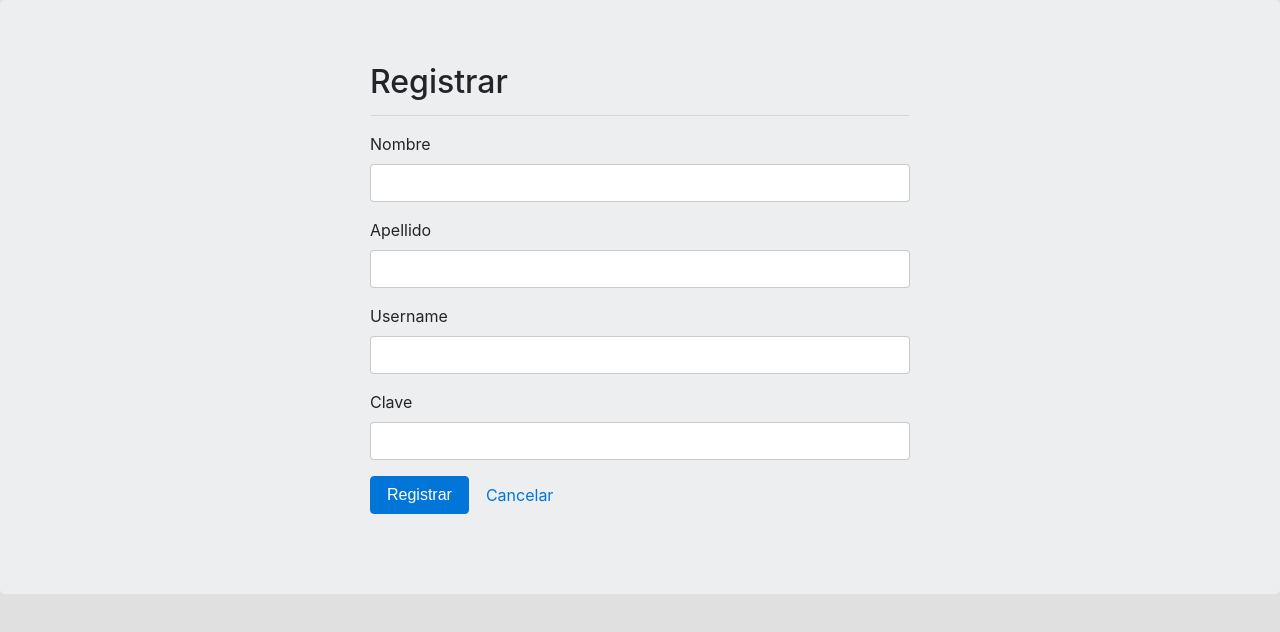
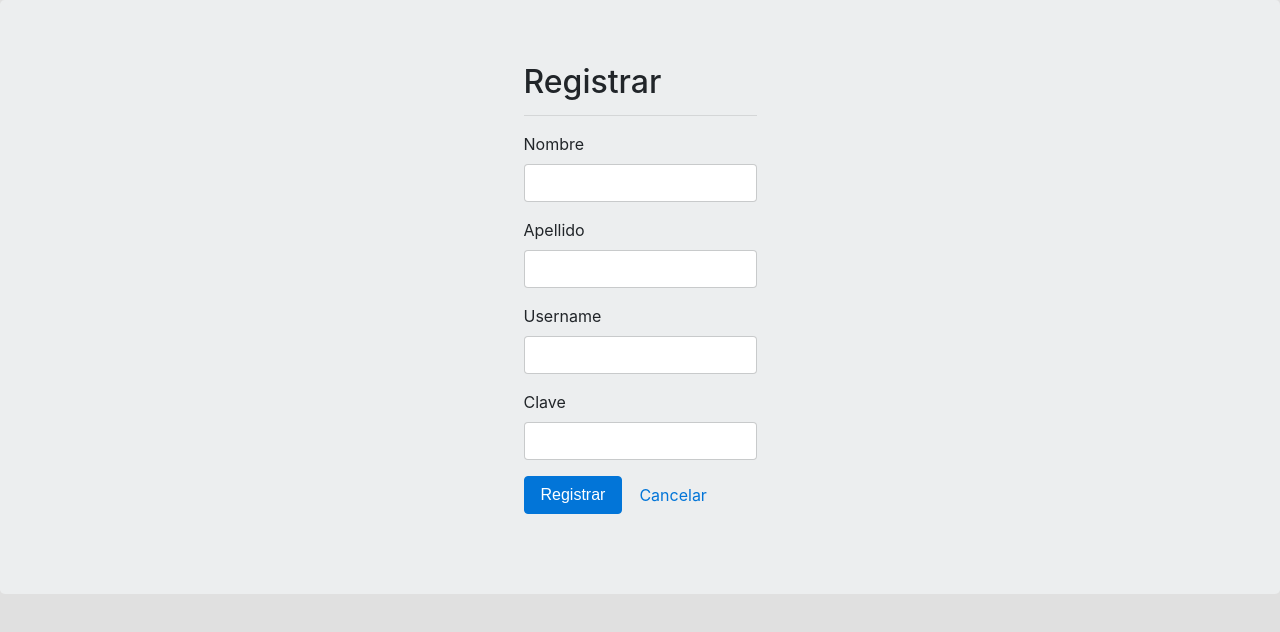
Before and after one commit to DaaGeney/ProyectoSoftware2, a Vue app: page /register in a window 1280 px wide. Shown: the top 632 px of the page. Built offline with nearby package versions, Linux system fonts and the light colour scheme.

Commit message:
Arreglos visuales

```diff
--- a/src/app/App.vue
+++ b/src/app/App.vue
@@ -2,7 +2,7 @@
     <div class="jumbotron">
         <div class="container">
             <div class="row">
-                <div class="col-sm-6 offset-sm-3">
+                <div style="margin:auto">
                     <div v-if="alert.message" :class="`alert ${alert.type}`">{{alert.message}}</div>
                     <router-view></router-view>
                 </div>
--- a/src/home/HomePage.vue
+++ b/src/home/HomePage.vue
@@ -1,5 +1,5 @@
 <template>
-  <div>
+  <div style="width:auto">
 
     <h1 style="display:inline">Bienvenido {{account.user.firstName}}!</h1>
     <p style="display:inline; float:right">
```
Also changed, not shown: 1 other file (tests, documents, lock files or other folders).
